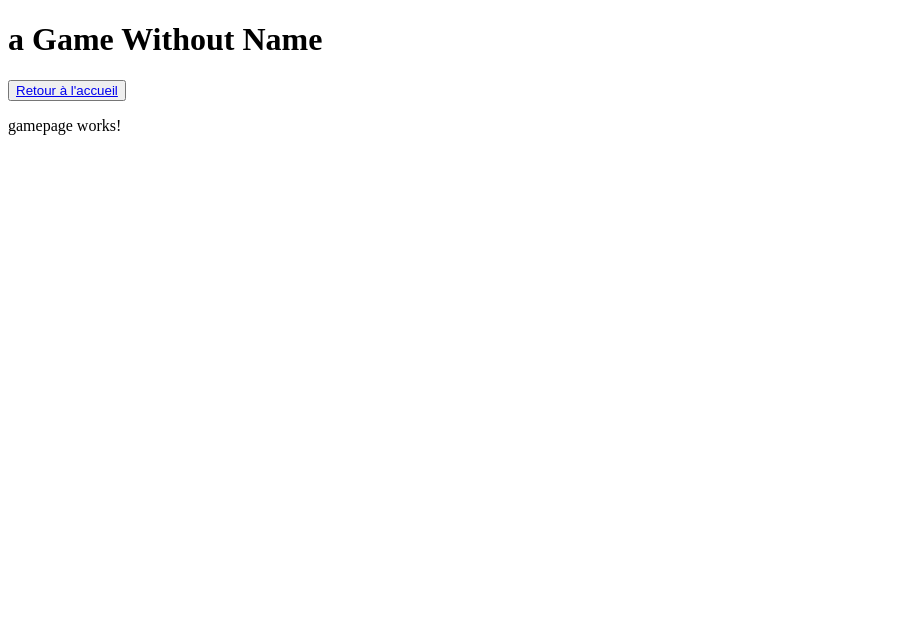
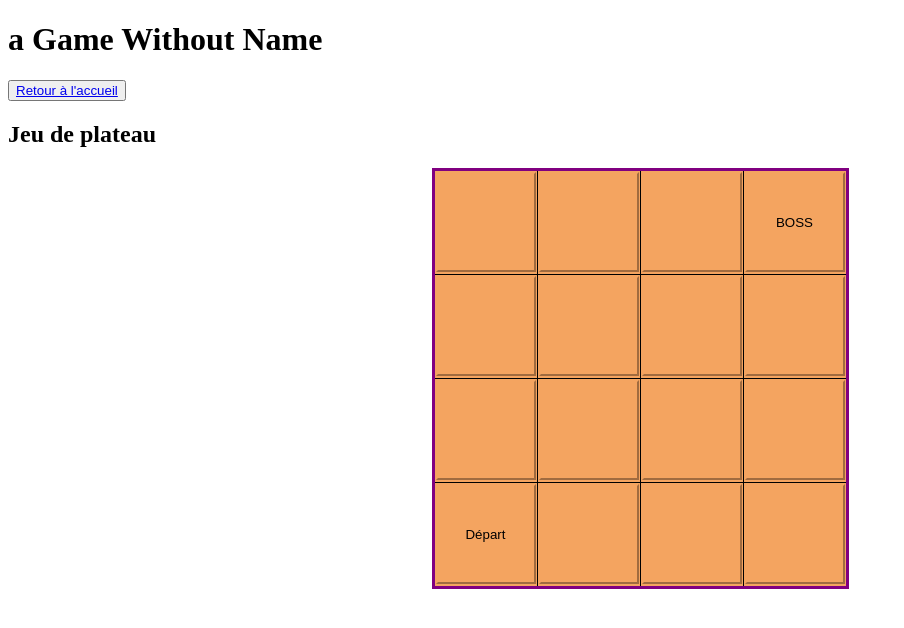
Before and after one commit to DocRaviolo/Fil-Rouge---Front-End, an Angular app: page /game in a window 1280 px wide. Shown: the top 628 px of the page, without its empty margins (0-904 px from the left). Built offline with nearby package versions, Linux system fonts and the light colour scheme.

Commit message:
v16/07/21

```diff
--- a/src/app/game.service.ts
+++ b/src/app/game.service.ts
@@ -41,7 +41,6 @@ export class GameService {
   // Méthode pour récupérer la liste des Armes
   getWeaponList() {
     return this.http.get<Weapon[]>(this.baseAPIUrl + 'admin/weapon')
-
   }
 
   // Méthode pour récupérer la liste des Equipements Défensifs
@@ -49,18 +48,18 @@ export class GameService {
     return this.http.get<Defenseequipment[]>(this.baseAPIUrl + 'admin/defenseequipment')
   }
 
-  // Méthode pour mettre à jour le Héros
+  // Méthode pour mettre à jour un Héros
   updateHero(hero: Hero): Observable<Hero> {
-    return this.http.put<Hero>(this.baseAPIUrl+'admin/hero', hero);
+    return this.http.put<Hero>(this.baseAPIUrl + 'admin/hero', hero);
   }
 
-//getCardList(timelineId: number) {
-  // return this.http.get<Card[]>(this.baseAPIUrl+'/'+ timelineId + '/card')
-  // }
+  // Méthode pour créer un Héros
+  createHero(hero : Hero) {
+    return this.http.post(this.baseAPIUrl + 'admin/hero',hero);
+  }
 
-  //deleteCard(cardId: number) {
-  //  return this.http.delete<Card>(this.baseAPIUrl+'/1/card/' + cardId)
-  // }
-
-
+  // Méthode pour supprimer un Héros
+  deleteHero(heroId: number) {
+    return this.http.delete(this.baseAPIUrl + 'admin/hero/' + heroId)
+  }
 }
--- a/src/app/gamepage/gamepage.component.css
+++ b/src/app/gamepage/gamepage.component.css
@@ -0,0 +1,22 @@
+#gameTable {
+  width:400px;
+  height: 400px;
+  margin: 20px auto;
+  border-collapse: collapse;
+  border: solid medium;
+  border-color: purple;
+}
+
+button {
+  width: 100px;
+  height: 100px;
+  background-color: sandybrown;
+  border-color: sandybrown;
+}
+
+th, td {
+  border: solid thin;
+  width: 100px;
+  height: 100px;
+  background-color: sandybrown;
+}
--- a/src/app/gamepage/gamepage.component.html
+++ b/src/app/gamepage/gamepage.component.html
@@ -1 +1,40 @@
-<p>gamepage works!</p>
+<header>
+  <h1>Jeu de plateau</h1>
+</header>
+
+<!--<div id="container">-->
+<!--  <canvas id="plateau" width="400" height="400"></canvas>-->
+<!--</div>-->
+
+<table id="gameTable">
+
+    <thead>
+  <tr>
+    <th><button></button></th>
+    <th><button></button></th>
+    <th><button></button></th>
+    <th><button>BOSS</button></th>
+  </tr>
+  </thead>
+  <tbody>
+
+  <tr>
+    <td><button></button></td>
+    <td><button></button></td>
+    <td><button></button></td>
+    <td><button></button></td>
+  </tr>
+  <tr>
+    <td><button></button></td>
+    <td><button></button></td>
+    <td><button></button></td>
+    <td><button></button></td>
+  </tr>
+  <tr>
+    <td><button>Départ</button></td>
+    <td><button></button></td>
+    <td><button></button></td>
+    <td><button></button></td>
+  </tr>
+  </tbody>
+</table>
--- a/src/app/hero.ts
+++ b/src/app/hero.ts
@@ -2,3 +2,7 @@ export interface Hero {
   id: number;
   name: string;
 }
+
+export interface HeroToCreate {
+  name: string;
+}
--- a/src/app/herotable/herotable.component.html
+++ b/src/app/herotable/herotable.component.html
@@ -1,6 +1,6 @@
 <table id="heroTable">
 
-  <button (click)="newHero">Nouveau Héros</button>
+  <button (click)="onHeroCreate()">Nouveau Héros</button>
 
   <thead>
   <tr>
@@ -19,11 +19,12 @@
       <button (click)="onEditHero(hero)">Modifier</button>
     </td>
     <td>
-      <button (click)="deleteHero">Supprimer</button>
+      <button (click)="onHeroDelete(hero.id)">Supprimer</button>
     </td>
   </tr>
   </tbody>
 </table>
+
 
 <form [formGroup]="heroForm" (ngSubmit)="onHeroSave()">
   <label for="hero-name">Nom</label>
--- a/src/app/herotable/herotable.component.ts
+++ b/src/app/herotable/herotable.component.ts
@@ -13,7 +13,7 @@ export class HerotableComponent implements OnInit {
   newHero: any;
 
   // Déclaration de l'attribut hero qui me permettra de voir le héros édité
-  hero: Hero | undefined;
+  hero: Hero | undefined | null ;
 
   // Je crée mon objet JS qui représente le formulaire d'édition de mon hero
   heroForm = this.formBuilder.group({
@@ -31,9 +31,9 @@ export class HerotableComponent implements OnInit {
   onEditHero(hero: Hero) {
     this.heroForm.patchValue({
       name: hero.name,
-          });
+    });
     // Remplissage de l'attribut hero
-  this.hero = hero;
+    this.hero = hero;
   }
 
 // Je gère la sauvagarde d'un Héros existant
@@ -48,9 +48,31 @@ export class HerotableComponent implements OnInit {
       this.gameService.updateHero(this.hero).subscribe(savedHero => {
         console.log("Le héros a bien été mis à jour");
       });
+    } else {
+      // Création d'un nouvel objet
+
+      // @ts-ignore (pour ignorer l'ID qui peut être null)
+      this.hero = {id: null, name: this.heroForm.get('name')?.value}; // Je suis obligé de créer un objet Hero pour pouvoir le sauvegarder dans la base
+
+      // @ts-ignore - Je sauve le Héros
+      this.gameService.createHero(this.hero).subscribe(savedHero => {
+        console.log("Le héros a bien été sauvegardé");
+      })
     }
   }
+ // On vide le formulaire sur le clic du bouton
+  onHeroCreate() {
+    this.heroForm.reset();
+    this.hero = null;
+  }
 
-  deleteHero(id: number) {
+  // Je gère l'événement de suppression d'un hero
+  onHeroDelete(id: number) {
+    // J'envoie la demande à l'API de supprimer le hero (par son id) et je recharge la liste
+    this.gameService.deleteHero(id).subscribe(() => {
+        console.log("Le hero" + id + " a bien été supprimé\"");
+        this.heroList = this.gameService.getHeroList();
+      },
+      () => console.log("Erreur à la suppression du héros,  vérifier que le héros n'est pas rattaché à un user"));
   }
 }
```
Also changed, not shown: src/app/gamepage/gamepage.component.ts (+92 -0 lines).
